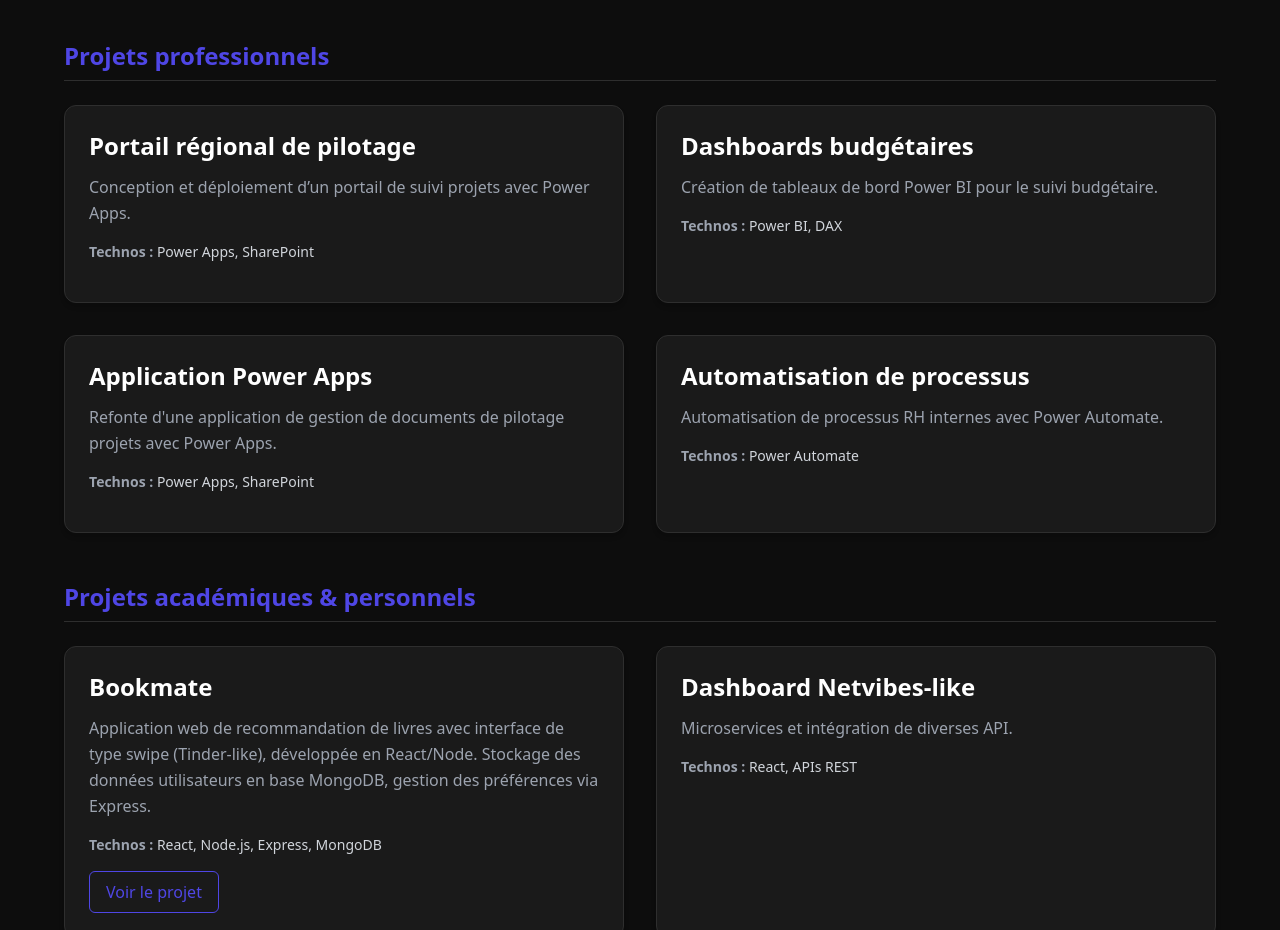
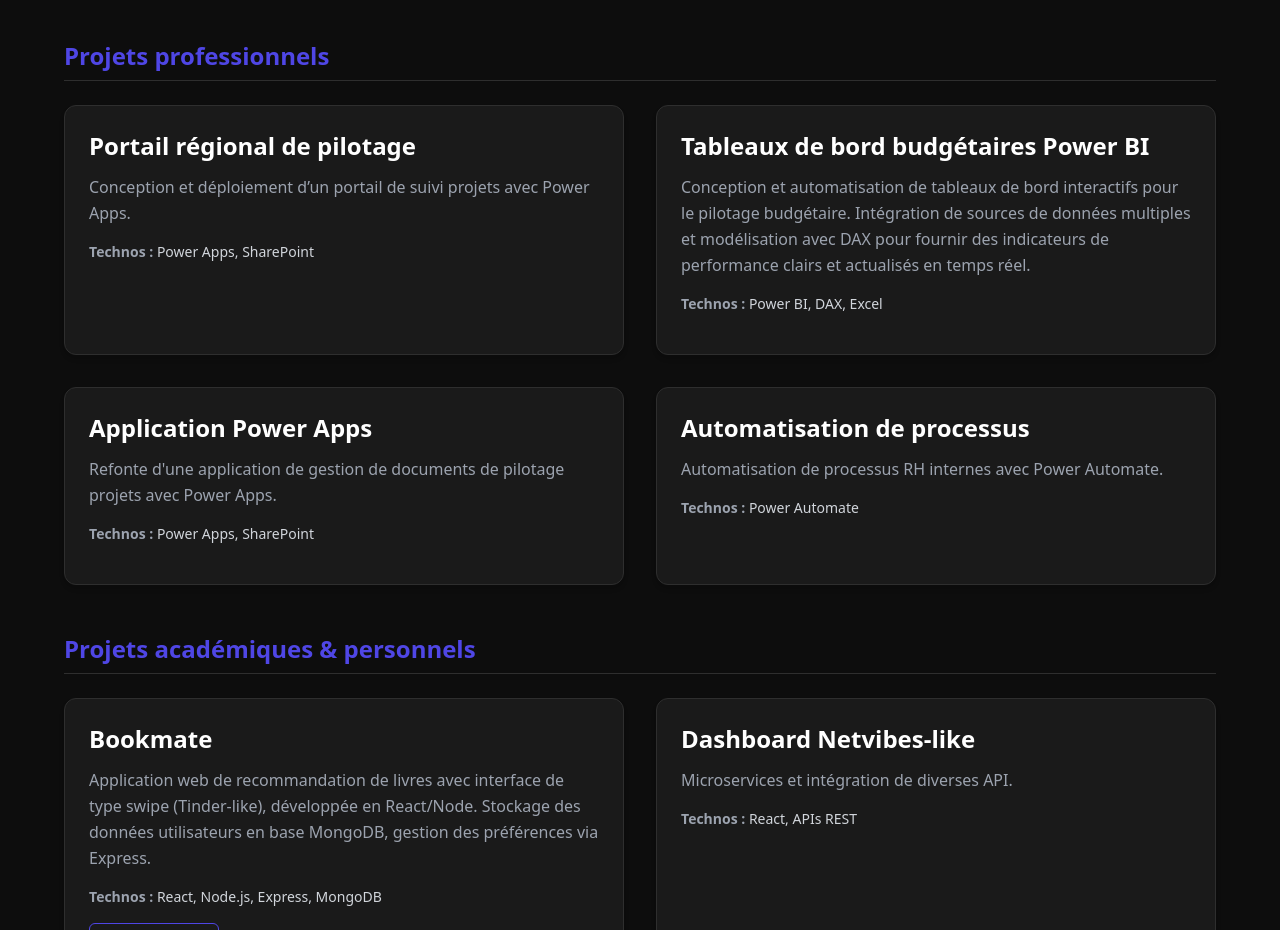
Before and after one commit to oduncica/my-portfolio, a React (Vite) app: page / in a window 1280 px wide. Shown: the part 1280-2210 px from the top of the page. Built offline with nearby package versions, Linux system fonts and the light colour scheme.

Commit message:
update experience

```diff
--- a/src/pages/Projects.jsx
+++ b/src/pages/Projects.jsx
@@ -9,10 +9,10 @@ const professional = [
     stack: ["Power Apps", "SharePoint"],
   },
   {
-    title: "Dashboards budgétaires",
+    title: "Tableaux de bord budgétaires Power BI",
     description:
-      "Création de tableaux de bord Power BI pour le suivi budgétaire.",
-    stack: ["Power BI", "DAX"],
+      "Conception et automatisation de tableaux de bord interactifs pour le pilotage budgétaire. Intégration de sources de données multiples et modélisation avec DAX pour fournir des indicateurs de performance clairs et actualisés en temps réel.",
+    stack: ["Power BI", "DAX", "Excel"],
   },
   {
     title: "Application Power Apps",
```
